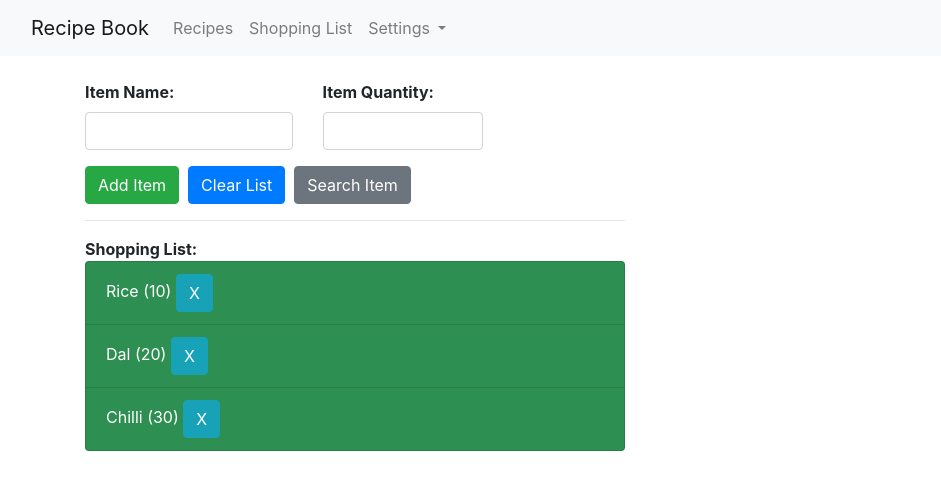
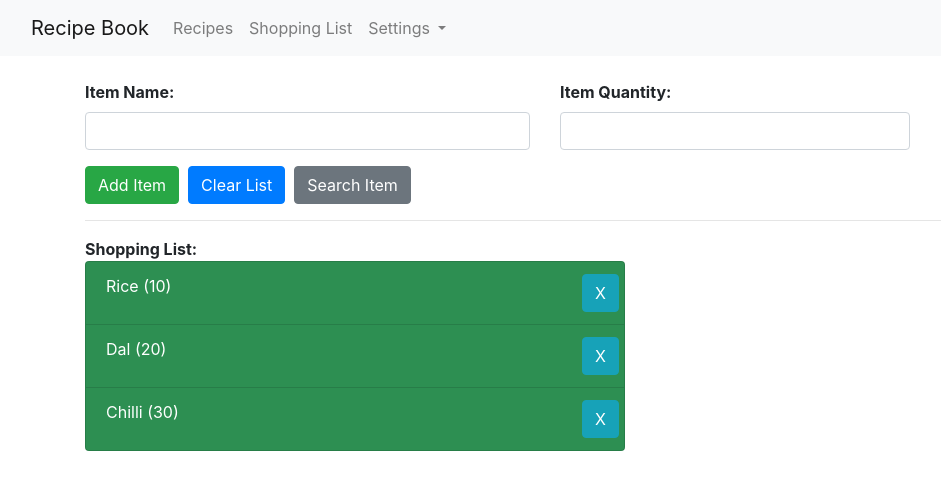
Before and after one commit to raksgithub/angularproject1, an Angular app: page / in a window 1280 px wide. Shown: the top 490 px of the page, without its empty margins (0-941 px from the left). Built offline with nearby package versions, Linux system fonts and the light colour scheme.

Commit message:
enhanced the shopping-list component

```diff
--- a/src/app/shopping-list/shopping-list.component.html
+++ b/src/app/shopping-list/shopping-list.component.html
@@ -1,16 +1,32 @@
 <div class="row">
-  <div class="col-6">
+  <div class="col-12">
     <app-shopping-list-edit (onToggle)="onToggled($event)"></app-shopping-list-edit>
     <hr>
-    <strong>Shopping List:</strong>
-    <ul class="list-group" *ngIf="!searchingStarted; else search">
-      <a class='list-group-item'
-      *ngFor='let ingredient of ingredients; let id = index;'
-      [ngClass]="{odd: ingredient.quantity % 2 !== 0, even: ingredient.quantity % 2 === 0}"
-      [ngStyle]="{color: ingredient.quantity % 2 === 0 ? 'white' : 'red'}">
-        {{ ingredient.name }} ({{ ingredient.quantity }}) <span><button class='btn btn-info' (click)="deleteItem(id)">X</button></span>
-      </a>
-    </ul>
+    <div class="row">
+      <div class="col-12">
+        <strong>Shopping List:</strong>
+      </div>
+    </div>
+    <div class="row">
+      <div class="col-6">
+        <ul class="list-group" *ngIf="!searchingStarted; else search">
+          <a class='list-group-item' *ngFor='let ingredient of ingredients; let id = index;'
+              [ngClass]="{odd: ingredient.quantity % 2 !== 0, even: ingredient.quantity % 2 === 0}"
+              [ngStyle]="{color: ingredient.quantity % 2 === 0 ? 'white' : 'red'}">
+              <div class="row justify-content-between">
+                <div class="col-6">
+                  {{ ingredient.name }} ({{ ingredient.quantity }})
+                </div>
+                <div class="col-6">
+                  <div class="row justify-content-end">
+                    <button class='btn btn-info' (click)="deleteItem(id)">X</button>
+                  </div>
+                </div>
+              </div>
+          </a>
+        </ul>
+      </div>
+    </div>
     <ng-template #search>
       <ul class="list-group">
         <a class='list-group-item'
```
